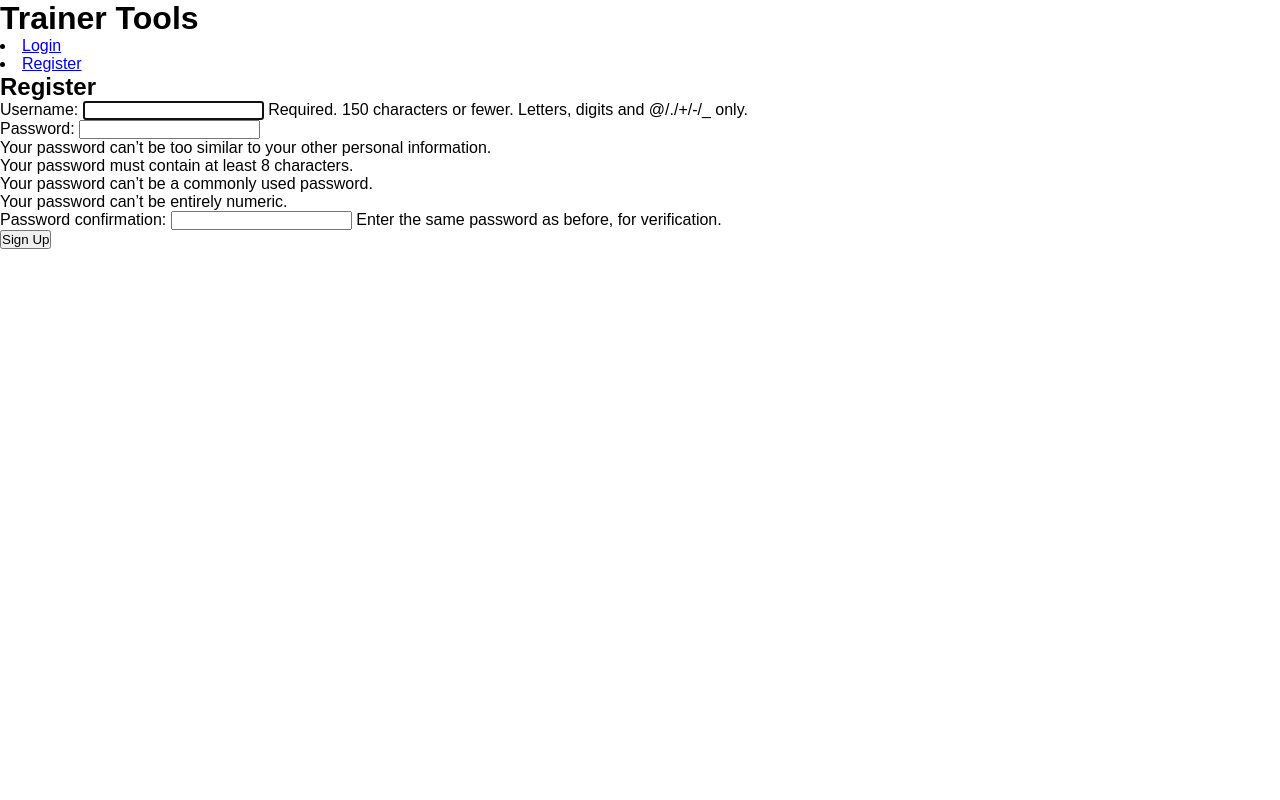
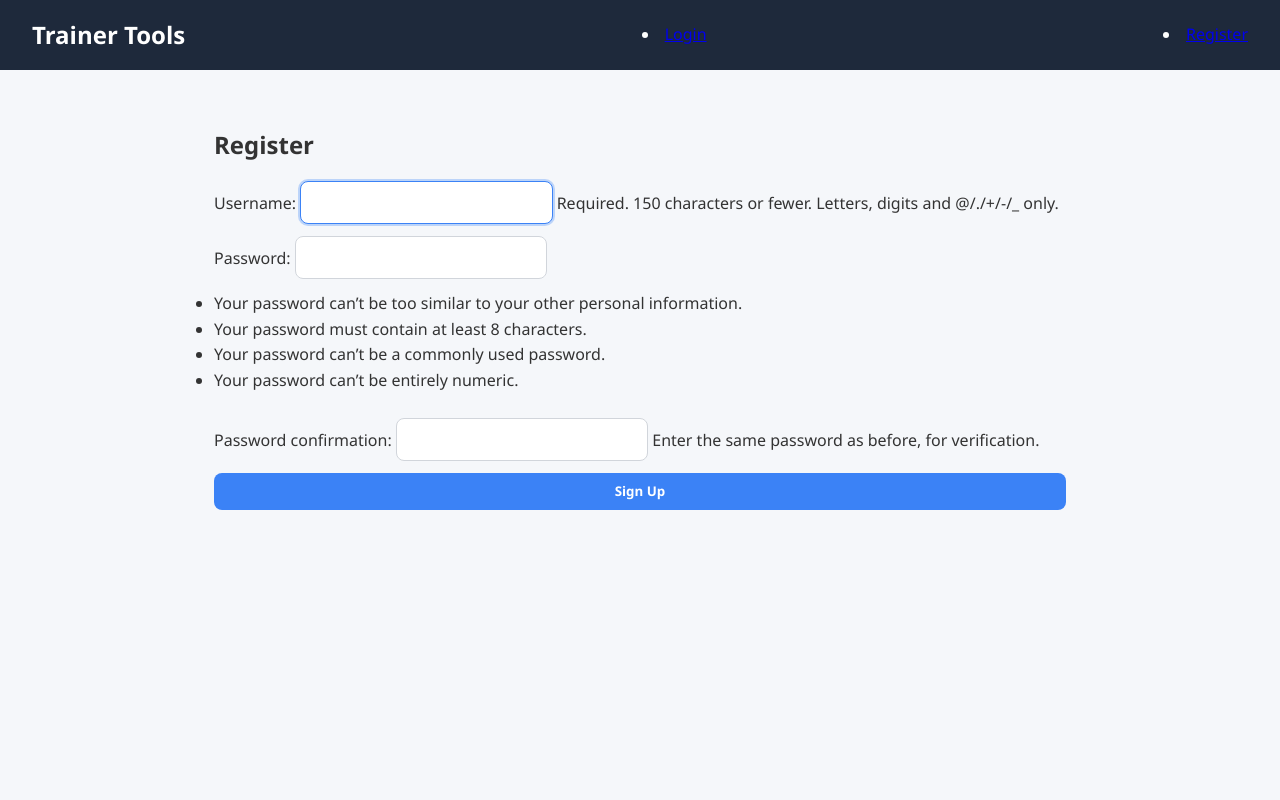
Before and after one commit to LukeGearty/TrainerTools, a Django app: page /register/ in a window 1280 px wide. Run offline with Django 5.2, Linux system fonts and the light colour scheme.

Commit message:
messed around with css

```diff
--- a/trainertools/core/static/core/styles.css
+++ b/trainertools/core/static/core/styles.css
@@ -1,10 +1,117 @@
+/* General Reset */
 * {
-    margin: 0px;
-    padding: 0px;
+    margin: 0;
+    padding: 0;
     box-sizing: border-box;
+    font-family: "Segoe UI", Roboto, Helvetica, Arial, sans-serif;
 }
 
-body, html {
-    height: 100%;
-    font-family: sans-serif;
+body {
+    background-color: #f5f7fa;
+    color: #333;
+    line-height: 1.6;
+    padding: 0;
+    margin: 0;
 }
+
+/* Header */
+header {
+    background-color: #1e293b; /* dark slate */
+    color: white;
+    padding: 1rem 2rem;
+    display: flex;
+    align-items: center;
+    justify-content: space-between;
+}
+
+header h1 {
+    font-size: 1.5rem;
+    font-weight: 600;
+}
+
+nav ul {
+    list-style: none;
+    display: flex;
+    gap: 1rem;
+}
+
+nav ul li {
+    display: inline;
+}
+
+nav ul li a,
+nav ul li button {
+    text-decoration: none;
+    background: none;
+    border: none;
+    color: white;
+    font-weight: 500;
+    cursor: pointer;
+    transition: color 0.2s ease;
+}
+
+nav ul li a:hover,
+nav ul li button:hover {
+    color: #60a5fa; /* light blue */
+}
+
+/* Main Content */
+main {
+    max-width: 900px;
+    margin: 2rem auto;
+    padding: 1.5rem;
+}
+
+/* Cards */
+.card {
+    background: white;
+    border-radius: 0.75rem;
+    box-shadow: 0 2px 8px rgba(0,0,0,0.05);
+    padding: 1.5rem;
+    margin-bottom: 1.5rem;
+}
+
+/* Buttons */
+button,
+.btn {
+    display: inline-block;
+    padding: 0.6rem 1.2rem;
+    border: none;
+    border-radius: 0.5rem;
+    background-color: #3b82f6; /* blue */
+    color: white;
+    font-weight: 600;
+    cursor: pointer;
+    transition: background 0.2s ease;
+}
+
+button:hover,
+.btn:hover {
+    background-color: #2563eb; /* darker blue */
+}
+
+button:disabled {
+    background-color: #94a3b8;
+    cursor: not-allowed;
+}
+
+/* Forms */
+form {
+    display: flex;
+    flex-direction: column;
+    gap: 0.75rem;
+    margin-top: 1rem;
+}
+
+input, select, textarea {
+    padding: 0.6rem;
+    border: 1px solid #d1d5db;
+    border-radius: 0.5rem;
+    font-size: 1rem;
+}
+
+input:focus, select:focus, textarea:focus {
+    border-color: #3b82f6;
+    outline: none;
+    box-shadow: 0 0 0 2px rgba(59,130,246,0.3);
+}
--- a/trainertools/trainertools/settings.py
+++ b/trainertools/trainertools/settings.py
@@ -25,6 +25,7 @@
 # SECURITY WARNING: don't run with debug turned on in production!
 DEBUG = True
 
+STATIC_URL = 'static/'
 ALLOWED_HOSTS = []
 
 
```
Also changed, not shown: 1 other file.
